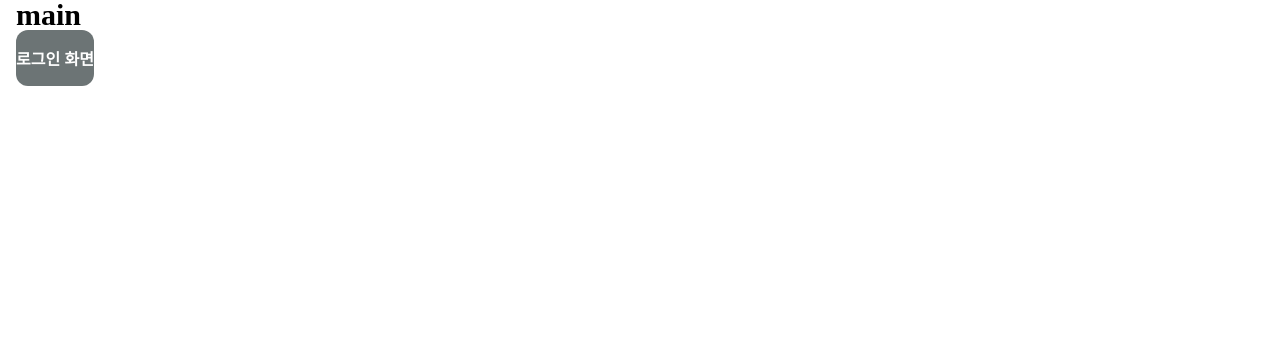
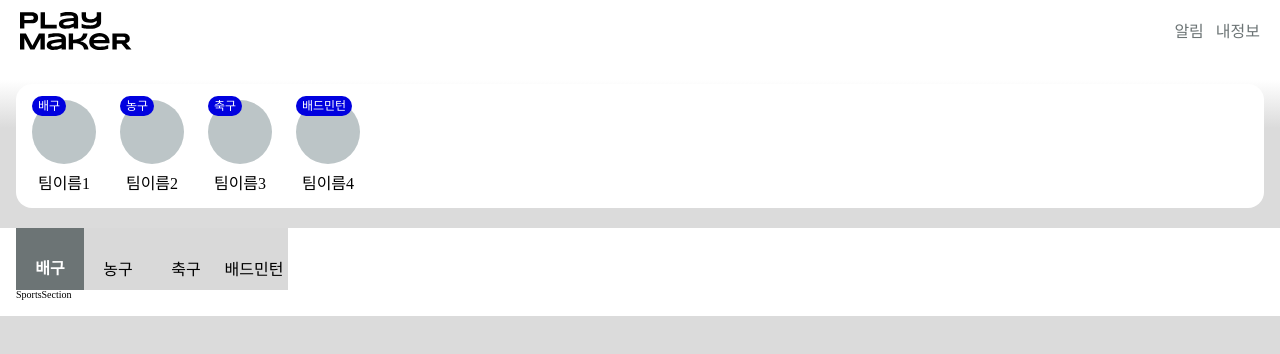
Before and after one commit to playmakersports/playmaker-fe, a Next.js app: page / in a window 1280 px wide. Shown: the top 354 px of the page. Built offline with nearby package versions, Linux system fonts and the light colour scheme; a web font is replaced by a local one.

Commit message:
[Feat] 주요 페이지 구현

```diff
--- /dev/null
+++ b/src/components/Main/MainTab.tsx
@@ -0,0 +1,48 @@
+import React, { useState } from "react";
+import styled from "styled-components";
+
+type Props = {
+  items: {
+    value: string;
+    name: string;
+  }[];
+};
+
+function MainTab({ items }: Props) {
+  const [selected, setSelected] = useState(items[0].value);
+
+  return (
+    <Container>
+      {items.map((item) => (
+        <Item key={item.value} className={selected === item.value ? "active" : ""}>
+          {item.name}
+        </Item>
+      ))}
+    </Container>
+  );
+}
+
+const Container = styled.ul`
+  display: flex;
+`;
+const Item = styled.li`
+  padding: 32px 4px 12px;
+  display: flex;
+  align-items: flex-end;
+  justify-content: center;
+  width: 68px;
+  background-color: ${({ theme }) => theme.gray3};
+  color: ${({ theme }) => theme.black};
+  font-size: 1.6rem;
+  font-weight: 400;
+  text-align: center;
+
+  &.active {
+    border: 1px solid transparent;
+    background-color: ${({ theme }) => theme.gray1};
+    color: ${({ theme }) => theme.white};
+    font-weight: 600;
+  }
+`;
+
+export default MainTab;
--- /dev/null
+++ b/src/components/Main/MyTeam.tsx
@@ -0,0 +1,61 @@
+import React from "react";
+import styled from "styled-components";
+
+import { BasicWhiteCard } from "../common/Card";
+
+function MyTeam() {
+  const MOCK = [
+    { category: "배구", teamName: "팀이름1" },
+    { category: "농구", teamName: "팀이름2" },
+    { category: "축구", teamName: "팀이름3" },
+    { category: "배드민턴", teamName: "팀이름4" },
+  ];
+
+  return (
+    <TeamList>
+      {MOCK.map((item) => (
+        <TeamItem key={item.teamName}>
+          <i data-category={item.category}></i>
+          <span>{item.teamName}</span>
+        </TeamItem>
+      ))}
+    </TeamList>
+  );
+}
+
+const TeamList = styled(BasicWhiteCard).attrs({ as: "ul" })`
+  display: flex;
+  gap: 24px;
+  overflow-x: auto;
+  overflow-y: hidden;
+`;
+const TeamItem = styled.li`
+  display: flex;
+  flex-direction: column;
+  align-items: center;
+  gap: 12px;
+  i {
+    display: block;
+    width: 64px;
+    height: 64px;
+    background-color: ${({ theme }) => theme.gray2};
+    border-radius: 100%;
+
+    &::after {
+      content: attr(data-category);
+      padding: 3px 6px;
+      border-radius: 12px;
+      background-color: ${({ theme }) => theme.main2};
+      color: ${({ theme }) => theme.white};
+      font-size: 1.2rem;
+      font-weight: 500;
+    }
+  }
+
+  span {
+    font-size: 1.6rem;
+    font-weight: 500;
+  }
+`;
+
+export default MyTeam;
--- /dev/null
+++ b/src/components/Main/SportsSection.tsx
@@ -0,0 +1,28 @@
+import React from "react";
+import styled from "styled-components";
+
+import MainTab from "./MainTab";
+import { BasicWhiteSection } from "../common/Card";
+
+function SportsSection() {
+  return (
+    <Container>
+      <MainTab
+        items={[
+          { value: "volley", name: "배구" },
+          { value: "basketball", name: "농구" },
+          { value: "football", name: "축구" },
+          { value: "badminton", name: "배드민턴" },
+        ]}
+      />
+      SportsSection
+    </Container>
+  );
+}
+
+const Container = styled(BasicWhiteSection)`
+  margin: 0 -16px;
+  padding: 0 16px 16px;
+`;
+
+export default SportsSection;
--- a/src/components/layouts/index.tsx
+++ b/src/components/layouts/index.tsx
@@ -12,12 +12,6 @@ function Layout({ children }: { children: JSX.Element }) {
     container.current?.scrollTo(0, 0);
   }, [asPath]);
 
-  if (asPath === "/")
-    return (
-      <Container ref={container}>
-        <main className="home-container">{children}</main>
-      </Container>
-    );
   return (
     <Container ref={container}>
       <Header />
@@ -33,9 +27,8 @@ const Container = styled.div`
   overflow: hidden;
   & > main {
     padding: 64px 16px 0;
-  }
-  & > .home-container {
-    padding: 0 16px;
+    overflow-x: hidden;
+    overflow-y: auto;
   }
 `;
 
--- a/src/components/layouts/partials/Header.tsx
+++ b/src/components/layouts/partials/Header.tsx
@@ -1,24 +1,55 @@
+import { useEffect, useState } from "react";
+import Link from "next/link";
 import { useRouter } from "next/router";
 import styled from "styled-components";
+
 import { usePageTitle } from "@/hook/usePageTitle";
-import Icons from "@/components/common/Icons";
-// import LeftArrowHeader from "assets/icon/arrow/LeftArrowHeader.svg";
+import Logotype from "@/assets/logo/Logotype.svg";
+import LeftArrow from "@/assets/icon/arrow/LeftArrow.svg";
 
 function Header() {
   const router = useRouter();
   const title = usePageTitle();
+  const [scroll, setScroll] = useState(false);
 
+  useEffect(() => {
+    const handleScroll = () => {
+      if (window.scrollY > 40) {
+        setScroll(true);
+      } else {
+        setScroll(false);
+      }
+    };
+    window.addEventListener("scroll", handleScroll);
+    return () => {
+      window.addEventListener("scroll", handleScroll);
+    };
+  }, []);
+
+  if (router.asPath === "/") {
+    return (
+      <Wrapper scroll={scroll}>
+        <Logotype width={128} height={40} />
+        <Menu>
+          <li>알림</li>
+          <li>
+            <Link href="/user/login">내정보</Link>
+          </li>
+        </Menu>
+      </Wrapper>
+    );
+  }
   return (
-    <Wrapper>
+    <Wrapper scroll={scroll}>
       <button type="button" aria-label="뒤로가기" onClick={() => router.back()}>
-        <Icons icon="fi-bs-arrow-left" size={20} color="gray1" />
+        <LeftArrow />
       </button>
-      <div className="page-title">{title}</div>
+      <PageTitle>{title}</PageTitle>
     </Wrapper>
   );
 }
 
-const Wrapper = styled.header`
+const Wrapper = styled.header<{ scroll: boolean }>`
   position: fixed;
   top: 0;
   padding: 0 20px;
@@ -27,12 +58,22 @@ const Wrapper = styled.header`
   display: flex;
   align-items: center;
   justify-content: space-between;
+  background-color: ${({ theme }) => theme.white};
+  box-shadow: ${({ scroll }) => scroll && "0 0 10px 4px rgba(0, 0, 0, 0.2)"};
+  transition: box-shadow 0.3s;
+`;
 
-  .page-title {
-    font-weight: 400;
-    font-size: 1.6rem;
-    color: ${({ theme }) => theme.gray1};
-  }
+const Menu = styled.ul`
+  display: flex;
+  gap: 12px;
+  font-weight: 400;
+  font-size: 1.6rem;
+  color: ${({ theme }) => theme.gray1};
+`;
+const PageTitle = styled.div`
+  font-weight: 400;
+  font-size: 1.6rem;
+  color: ${({ theme }) => theme.gray1};
 `;
 
 export default Header;
--- a/src/pages/index.tsx
+++ b/src/pages/index.tsx
@@ -1,15 +1,23 @@
-import { useRouter } from "next/router";
-import Button from "@/components/common/Button";
+import styled from "styled-components";
+import MyTeam from "@/components/Main/MyTeam";
+import SportsSection from "@/components/Main/SportsSection";
 
 export default function Home() {
-  const router = useRouter();
-
   return (
-    <div>
-      <h1 style={{ fontSize: "3rem" }}>main</h1>
-      <Button mode="OPTION1" onClick={() => router.push("/user/login")}>
-        로그인 화면
-      </Button>
-    </div>
+    <Container>
+      <MyTeam />
+      <SportsSection />
+    </Container>
   );
 }
+
+const Container = styled.section`
+  display: flex;
+  flex-direction: column;
+  gap: 20px;
+  margin: 0 -16px;
+  padding: 20px 16px;
+  height: 100vh;
+  background: rgb(255, 255, 255);
+  background: linear-gradient(180deg, rgba(255, 255, 255, 1) 2%, rgba(219, 219, 219, 1) 8%);
+`;
--- a/src/pages/user/login/index.tsx
+++ b/src/pages/user/login/index.tsx
@@ -23,7 +23,7 @@ function Login() {
           카카오 로그인
         </Button>
         <Button type="button" mode="OPTION2" onClick={() => router.push("/user/join")}>
-          회원가입
+          이메일 로그인
         </Button>
       </LoginOptions>
     </Container>
@@ -35,7 +35,6 @@ const Container = styled.form`
   height: 60vh;
   justify-content: center;
   flex-direction: column;
-  padding: 32px 16px;
   gap: 16px;
 `;
 
--- a/src/pages/user/login/kakao.tsx
+++ b/src/pages/user/login/kakao.tsx
@@ -1,6 +1,11 @@
 import React from "react";
+import { useRouter } from "next/router";
 
 function KakaoLogin() {
+  const router = useRouter();
+  const KAKAO_API_CODE = router.query.code;
+  console.log(KAKAO_API_CODE);
+
   return <div>KakaoLogin</div>;
 }
 
```
